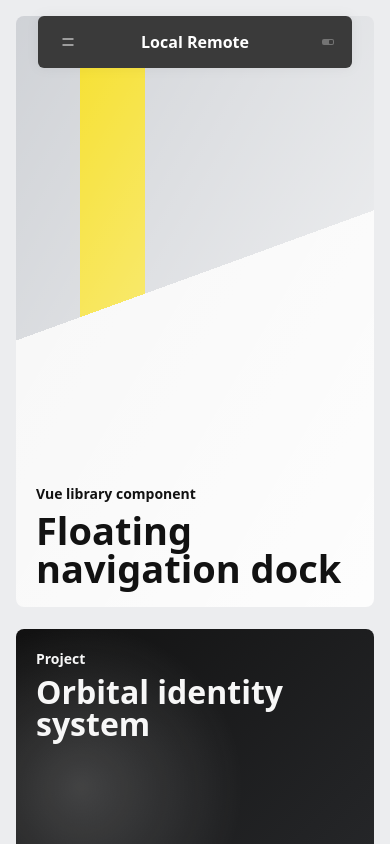
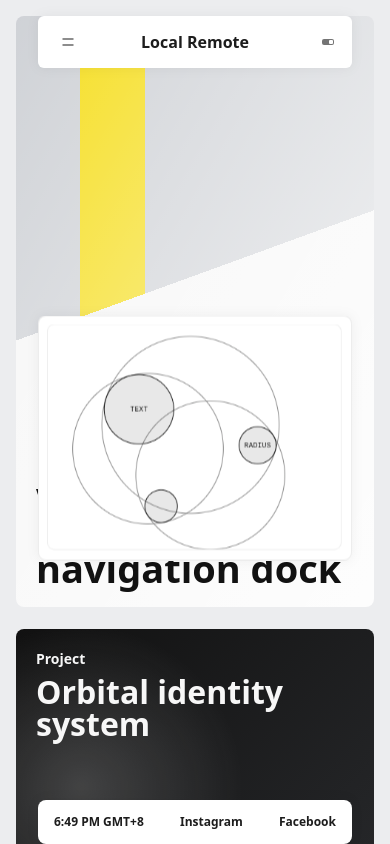
Before and after one commit to penbillpopo/local-remote, a Vue app: page / in a window 390 px wide. Both pictures are taken after a click on the button 328 px from the left and 42 px from the top of the page. Shown: the top 844 px of the page. Built offline with nearby package versions, Linux system fonts and the light colour scheme.

Commit message:
修正動畫效果

```diff
--- a/playground/App.vue
+++ b/playground/App.vue
@@ -1,48 +1,85 @@
 <script setup lang="ts">
-import { VueEffect } from '../src'
-import '../src/style.css'
+import { computed } from 'vue';
+import { VueEffect } from '../src';
+import '../src/style.css';
 
 const links = [
-  { label: 'Projects', href: '#projects' },
-  { label: 'Fragments', href: '#fragments' },
-  { label: 'News', href: '#news' },
-  { label: 'About', href: '#about' }
-]
+  { label: 'Projects', href: '/projects' },
+  { label: 'Fragments', href: '/fragments' },
+  { label: 'News', href: '/news' },
+  { label: 'About', href: '/about' },
+];
+
+const pages = {
+  '/': {
+    eyebrow: 'Vue library component',
+    title: 'Floating navigation dock',
+    tone: 'home',
+  },
+  '/projects': {
+    eyebrow: 'Projects',
+    title: 'Orbital identity system',
+    tone: 'dark',
+  },
+  '/fragments': {
+    eyebrow: 'Fragments',
+    title: 'Type motion archive',
+    tone: 'pink',
+  },
+  '/news': {
+    eyebrow: 'News',
+    title: 'A stage for generations',
+    tone: 'black',
+  },
+  '/about': {
+    eyebrow: 'About',
+    title: 'Physical and virtual presence',
+    tone: 'light',
+  },
+};
+
+const currentPage = computed(() => {
+  const path = window.location.pathname;
+  return pages[path as keyof typeof pages] ?? pages['/'];
+});
 
 const cards = [
   {
     eyebrow: 'Project',
     title: 'Orbital identity system',
-    text: 'A compact scroll test section with a large image-like panel and dense reading rhythm.'
+    text: 'A compact scroll test section with a large image-like panel and dense reading rhythm.',
   },
   {
     eyebrow: 'Fragment',
     title: 'Type motion archive',
-    text: 'Scroll down to collapse the dock into one block, then scroll up to reveal the middle state.'
+    text: 'Scroll down to collapse the dock into one block, then scroll up to reveal the middle state.',
   },
   {
     eyebrow: 'News',
     title: 'A stage for generations',
-    text: 'Return to the very top to bring back the intro block and all three visible sections.'
+    text: 'Return to the very top to bring back the intro block and all three visible sections.',
   },
   {
     eyebrow: 'About',
     title: 'Physical and virtual presence',
-    text: 'The page is intentionally tall so the component can be tested with real scroll gestures.'
-  }
-]
+    text: 'The page is intentionally tall so the component can be tested with real scroll gestures.',
+  },
+];
 </script>
 
 <template>
   <main class="playground">
-    <section class="playground-hero">
+    <section
+      class="playground-hero"
+      :class="`playground-hero--${currentPage.tone}`"
+    >
       <div>
-        <p>Vue library component</p>
-        <h1>Floating navigation dock</h1>
+        <p>{{ currentPage.eyebrow }}</p>
+        <h1>{{ currentPage.title }}</h1>
       </div>
     </section>
 
-    <section id="projects" class="playground-grid">
+    <section class="playground-grid">
       <article v-for="card in cards" :key="card.title" class="playground-card">
         <div>
           <p>{{ card.eyebrow }}</p>
@@ -52,17 +89,17 @@ const cards = [
       </article>
     </section>
 
-    <section id="fragments" class="playground-band playground-band--pink">
+    <section class="playground-band playground-band--pink">
       <p>Fragments</p>
       <h2>Scroll direction controls the dock.</h2>
     </section>
 
-    <section id="news" class="playground-band playground-band--dark">
+    <section class="playground-band playground-band--dark">
       <p>News</p>
       <h2>Down shows one block. Up in the middle shows two.</h2>
     </section>
 
-    <section id="about" class="playground-band playground-band--light">
+    <section class="playground-band playground-band--light">
       <p>About</p>
       <h2>At the top, the introduction returns for three blocks.</h2>
     </section>
--- a/src/components/VueEffect.vue
+++ b/src/components/VueEffect.vue
@@ -1,24 +1,25 @@
 <script setup lang="ts">
-import { computed, onBeforeUnmount, onMounted, ref } from 'vue'
+import { computed, onBeforeUnmount, onMounted, ref } from 'vue';
+import circleImage from '../../asset/circle.png';
 
 export interface VueEffectLink {
-  label: string
-  href: string
+  label: string;
+  href: string;
 }
 
 const props = withDefaults(
   defineProps<{
-    title?: string
-    description?: string
-    homeHref?: string
-    links?: VueEffectLink[]
-    socialLinks?: VueEffectLink[]
-    timezone?: string
-    activeHref?: string
-    defaultOpen?: boolean
-    showIntro?: boolean
-    showThemeToggle?: boolean
-    collapseOnScroll?: boolean
+    title?: string;
+    description?: string;
+    homeHref?: string;
+    links?: VueEffectLink[];
+    socialLinks?: VueEffectLink[];
+    timezone?: string;
+    activeHref?: string;
+    defaultOpen?: boolean;
+    showIntro?: boolean;
+    showThemeToggle?: boolean;
+    collapseOnScroll?: boolean;
   }>(),
   {
     title: 'Local Remote',
@@ -29,31 +30,36 @@ const props = withDefaults(
       { label: 'Projects', href: '/projects' },
       { label: 'Fragments', href: '/fragments' },
       { label: 'News', href: '/news' },
-      { label: 'About', href: '/about' }
+      { label: 'About', href: '/about' },
     ],
     socialLinks: () => [
       { label: 'Instagram', href: 'https://www.instagram.com/local.remote' },
-      { label: 'Facebook', href: 'https://www.facebook.com/local.remotedesign' }
+      {
+        label: 'Facebook',
+        href: 'https://www.facebook.com/local.remotedesign',
+      },
     ],
     timezone: 'Asia/Taipei',
     activeHref: '',
     defaultOpen: false,
     showIntro: true,
     showThemeToggle: true,
-    collapseOnScroll: true
+    collapseOnScroll: true,
   }
-)
+);
 
-const isOpen = ref(props.defaultOpen)
-const isDark = ref(false)
-const displayLevel = ref(3)
-const scrollDirection = ref<'up' | 'down'>('up')
-const currentHref = ref('')
-const now = ref(new Date())
-let timer: number | undefined
-let lastScrollY = 0
-let accumulatedDelta = 0
-let frame = 0
+const isOpen = ref(props.defaultOpen);
+const isCustomiserOpen = ref(false);
+const displayLevel = ref(3);
+const isHome = ref(isHomeLocation());
+const scrollDirection = ref<'up' | 'down'>('up');
+const currentHref = ref('');
+const now = ref(new Date());
+const customiserStorageKey = 'vue-effect:customiser-open';
+let timer: number | undefined;
+let lastScrollY = 0;
+let accumulatedDelta = 0;
+let frame = 0;
 
 const formattedTime = computed(() => {
   const formatter = new Intl.DateTimeFormat('en-US', {
@@ -61,127 +67,173 @@ const formattedTime = computed(() => {
     minute: '2-digit',
     hour12: true,
     timeZone: props.timezone,
-    timeZoneName: 'shortOffset'
-  })
+    timeZoneName: 'shortOffset',
+  });
 
-  return formatter.format(now.value).replace('AM', 'AM').replace('PM', 'PM')
-})
+  return formatter.format(now.value).replace('AM', 'AM').replace('PM', 'PM');
+});
 
 const rootClasses = computed(() => [
   `vue-effect--level-${displayLevel.value}`,
   `vue-effect--scroll-${scrollDirection.value}`,
   {
     'vue-effect--open': isOpen.value,
-    'vue-effect--dark': isDark.value
-  }
-])
+    'vue-effect--customising': isCustomiserOpen.value,
+  },
+]);
 
-const activeTarget = computed(() => props.activeHref || currentHref.value)
+const activeTarget = computed(() => props.activeHref || currentHref.value);
 
 function getCurrentHref() {
-  if (typeof window === 'undefined') return ''
-  return window.location.hash || window.location.pathname
+  if (typeof window === 'undefined') return '';
+  return window.location.hash || window.location.pathname;
 }
 
 function normalizeHref(href: string) {
-  if (href.startsWith('#')) return href
+  if (href.startsWith('#')) return href;
 
   try {
-    const url = new URL(href, window.location.origin)
-    return url.hash || url.pathname
+    const url = new URL(href, window.location.origin);
+    return url.hash || url.pathname;
   } catch {
-    return href
+    return href;
   }
 }
 
 function isActiveLink(href: string) {
-  return normalizeHref(href) === normalizeHref(activeTarget.value)
+  return normalizeHref(href) === normalizeHref(activeTarget.value);
 }
 
 function isHomeLocation() {
-  if (typeof window === 'undefined') return true
-  return !window.location.hash && window.location.pathname === '/'
+  if (typeof window === 'undefined') return true;
+  return !window.location.hash && window.location.pathname === '/';
 }
 
 function setDisplayLevel(nextLevel: number) {
-  displayLevel.value = isHomeLocation() ? nextLevel : Math.min(nextLevel, 2)
+  const resolvedLevel = isHomeLocation() ? nextLevel : Math.min(nextLevel, 2);
+  displayLevel.value = resolvedLevel;
 }
 
 function updateCurrentHref() {
-  currentHref.value = getCurrentHref()
-  setDisplayLevel(displayLevel.value)
+  currentHref.value = getCurrentHref();
+  isHome.value = isHomeLocation();
+  setDisplayLevel(displayLevel.value);
 }
 
 function onLinkClick(event: MouseEvent, href: string) {
   if (!props.activeHref) {
-    currentHref.value = normalizeHref(href)
+    currentHref.value = normalizeHref(href);
   }
 
-  if (!href.startsWith('#')) return
+  if (!href.startsWith('#')) return;
 
-  const target = document.querySelector(href)
-  if (!target) return
+  const target = document.querySelector(href);
+  if (!target) return;
 
-  event.preventDefault()
-  window.history.pushState(null, '', href)
-  setDisplayLevel(displayLevel.value)
-  target.scrollIntoView({ block: 'start', behavior: 'smooth' })
+  event.preventDefault();
+  window.history.pushState(null, '', href);
+  setDisplayLevel(displayLevel.value);
+  target.scrollIntoView({ block: 'start', behavior: 'smooth' });
 }
 
 function updateScrollState() {
-  const currentY = window.scrollY
-  const delta = currentY - lastScrollY
-  accumulatedDelta += delta
+  const currentY = window.scrollY;
+  const delta = currentY - lastScrollY;
+  accumulatedDelta += delta;
 
   if (currentY <= 24) {
-    scrollDirection.value = 'up'
-    setDisplayLevel(3)
-    accumulatedDelta = 0
+    scrollDirection.value = 'up';
+    setDisplayLevel(3);
+    accumulatedDelta = 0;
   } else if (accumulatedDelta > 18) {
-    scrollDirection.value = 'down'
-    setDisplayLevel(1)
-    accumulatedDelta = 0
+    scrollDirection.value = 'down';
+    setDisplayLevel(1);
+    accumulatedDelta = 0;
   } else if (accumulatedDelta < -18) {
-    scrollDirection.value = 'up'
-    setDisplayLevel(2)
-    accumulatedDelta = 0
+    scrollDirection.value = 'up';
+    setDisplayLevel(2);
+    accumulatedDelta = 0;
   }
 
-  lastScrollY = currentY
-  frame = 0
+  lastScrollY = currentY;
+  frame = 0;
 }
 
 function onScroll() {
-  if (!props.collapseOnScroll || frame) return
-  frame = window.requestAnimationFrame(updateScrollState)
+  if (!props.collapseOnScroll || frame) return;
+  frame = window.requestAnimationFrame(updateScrollState);
+}
+
+function readStoredCustomiserState() {
+  try {
+    isCustomiserOpen.value =
+      window.localStorage.getItem(customiserStorageKey) === 'true';
+  } catch {
+    isCustomiserOpen.value = false;
+  }
+}
+
+function writeStoredCustomiserState() {
+  try {
+    window.localStorage.setItem(
+      customiserStorageKey,
+      String(isCustomiserOpen.value)
+    );
+  } catch {
+    // Ignore storage errors from private browsing or restricted embeds.
+  }
+}
+
+function toggleCustomiser() {
+  isCustomiserOpen.value = !isCustomiserOpen.value;
+  writeStoredCustomiserState();
 }
 
 onMounted(() => {
-  updateCurrentHref()
-  lastScrollY = window.scrollY
-  setDisplayLevel(lastScrollY <= 24 ? 3 : 2)
+  readStoredCustomiserState();
+  updateCurrentHref();
+  lastScrollY = window.scrollY;
+  setDisplayLevel(lastScrollY <= 24 ? 3 : 2);
 
   timer = window.setInterval(() => {
-    now.value = new Date()
-  }, 30_000)
+    now.value = new Date();
+  }, 30_000);
 
-  window.addEventListener('scroll', onScroll, { passive: true })
-  window.addEventListener('hashchange', updateCurrentHref)
-  window.addEventListener('popstate', updateCurrentHref)
-})
+  window.addEventListener('scroll', onScroll, { passive: true });
+  window.addEventListener('hashchange', updateCurrentHref);
+  window.addEventListener('popstate', updateCurrentHref);
+});
 
 onBeforeUnmount(() => {
-  if (timer) window.clearInterval(timer)
-  if (frame) window.cancelAnimationFrame(frame)
-  window.removeEventListener('scroll', onScroll)
-  window.removeEventListener('hashchange', updateCurrentHref)
-  window.removeEventListener('popstate', updateCurrentHref)
-})
+  if (timer) window.clearInterval(timer);
+  if (frame) window.cancelAnimationFrame(frame);
+  window.removeEventListener('scroll', onScroll);
+  window.removeEventListener('hashchange', updateCurrentHref);
+  window.removeEventListener('popstate', updateCurrentHref);
+});
 </script>
 
 <template>
   <aside class="vue-effect" :class="rootClasses">
-    <section v-if="showIntro" class="vue-effect__intro" aria-label="Introduction" :aria-hidden="displayLevel < 3">
+    <section
+      v-if="showThemeToggle"
+      class="vue-effect__customiser"
+      aria-label="Customiser"
+      :aria-hidden="!isCustomiserOpen || displayLevel < 3"
+    >
+      <img
+        class="vue-effect__customiser-graphic"
+        :src="circleImage"
+        alt="Text and radius controls"
+      />
+    </section>
+
+    <section
+      v-if="showIntro"
+      class="vue-effect__intro"
+      aria-label="Introduction"
+      :aria-hidden="displayLevel < 3"
+    >
       <h2>We are {{ title }}.</h2>
       <p>{{ description }}</p>
     </section>
@@ -202,12 +254,12 @@ onBeforeUnmount(() => {
         <a class="vue-effect__brand" :href="homeHref">{{ title }}</a>
 
         <button
-          v-if="showThemeToggle"
+          v-if="showThemeToggle && isHome"
           class="vue-effect__switch vue-effect__switch--mobile"
           type="button"
-          :aria-pressed="isDark"
-          aria-label="Toggle theme"
-          @click="isDark = !isDark"
+          :aria-pressed="isCustomiserOpen"
+          aria-label="Toggle customiser"
+          @click="toggleCustomiser"
         >
           <span></span>
         </button>
@@ -237,17 +289,23 @@ onBeforeUnmount(() => {
 
     <footer class="vue-effect__footer" :aria-hidden="displayLevel < 2">
       <span class="vue-effect__time">{{ formattedTime }}</span>
-      <a v-for="link in socialLinks" :key="link.href" :href="link.href" target="_blank" rel="noreferrer">
+      <a
+        v-for="link in socialLinks"
+        :key="link.href"
+        :href="link.href"
+        target="_blank"
+        rel="noreferrer"
+      >
         {{ link.label }}
       </a>
 
       <button
-        v-if="showThemeToggle"
+        v-if="showThemeToggle && isHome"
         class="vue-effect__switch vue-effect__switch--desktop"
         type="button"
-        :aria-pressed="isDark"
-        aria-label="Toggle theme"
-        @click="isDark = !isDark"
+        :aria-pressed="isCustomiserOpen"
+        aria-label="Toggle customiser"
+        @click="toggleCustomiser"
       >
         <span></span>
       </button>
--- /dev/null
+++ b/src/env.d.ts
@@ -0,0 +1,4 @@
+declare module '*.png' {
+  const src: string
+  export default src
+}
--- a/src/style.css
+++ b/src/style.css
@@ -22,14 +22,6 @@
   font-family: system-ui, -apple-system, BlinkMacSystemFont, "Segoe UI", sans-serif;
 }
 
-.vue-effect--dark {
-  --ve-bg: #181818;
-  --ve-panel: #3a3a3a;
-  --ve-text: #ffffff;
-  --ve-muted: #c0c0c0;
-  --ve-hover: #181818;
-}
-
 .vue-effect *,
 .vue-effect *::before,
 .vue-effect *::after {
@@ -41,6 +33,7 @@
   text-decoration: none;
 }
 
+.vue-effect__customiser,
 .vue-effect__intro,
 .vue-effect__panel,
 .vue-effect__footer {
@@ -55,6 +48,43 @@
     transform var(--ve-duration) var(--ve-ease),
     opacity var(--ve-duration-fast) ease,
     filter var(--ve-duration-fast) ease;
+}
+
+.vue-effect__customiser {
+  position: absolute;
+  left: 0;
+  bottom: calc(100% + 1px);
+  z-index: 1;
+  display: flex;
+  align-items: center;
+  justify-content: center;
+  width: 100%;
+  height: 305px;
+  max-height: 305px;
+  padding: 8px;
+  border: 1px solid rgba(29, 29, 29, 0.08);
+  border-radius: var(--ve-radius);
+  opacity: 0;
+  filter: blur(1px);
+  overflow: hidden;
+  pointer-events: none;
+  transform: translateY(72px) scale(0.985);
+  transition-delay: 0ms;
+}
+
+.vue-effect--customising.vue-effect--level-3 .vue-effect__customiser {
+  opacity: 1;
+  filter: blur(0);
+  pointer-events: auto;
+  transform: translateY(0) scale(1);
+  transition-delay: 45ms;
+}
+
+.vue-effect__customiser-graphic {
+  display: block;
+  width: 100%;
+  height: 100%;
+  object-fit: contain;
 }
 
 .vue-effect__intro {
@@ -256,14 +286,6 @@
   transform: translateY(0);
 }
 
-.vue-effect--scroll-down.vue-effect--level-1 .vue-effect__links {
-  transform: translateY(16px) scale(0.985);
-}
-
-.vue-effect--scroll-up.vue-effect--level-1 .vue-effect__links {
-  transform: translateY(18px) scale(0.985);
-}
-
 .vue-effect--level-2 .vue-effect__links {
   transition-delay: 35ms;
 }
@@ -330,13 +352,15 @@
 @media (max-width: 550px) {
   .vue-effect {
     top: 16px;
-    left: 50%;
+    left: 0;
+    right: 0;
     bottom: auto;
     display: block;
-    width: min(314px, calc(100vw - 32px));
-    height: auto;
+    width: 100%;
+    height: 100vh;
+    margin: 0 auto;
     padding-top: 0;
-    transform: translateX(-50%);
+    transform: none;
     pointer-events: none;
   }
 
@@ -344,12 +368,63 @@
     display: none;
   }
 
+  .vue-effect__customiser {
+    position: fixed;
+    top: 50%;
+    left: 50%;
+    bottom: auto;
+    z-index: 0;
+    display: flex;
+    width: min(314px, calc(100vw - 32px));
+    height: 245px;
+    padding: 8px;
+    opacity: 0;
+    pointer-events: none;
+    transform: translate(-50%, -50%) translateY(56px) scale(0.985);
+  }
+
+  .vue-effect--customising.vue-effect--level-3 .vue-effect__customiser {
+    opacity: 1;
+    pointer-events: auto;
+    transform: translate(-50%, -50%) translateY(0) scale(1);
+  }
+
+  .vue-effect--customising.vue-effect--scroll-down:not(.vue-effect--level-3) .vue-effect__customiser {
+    opacity: 0;
+    pointer-events: none;
+    transform: translate(-50%, -50%) translateY(72px) scale(0.985);
+  }
+
+  .vue-effect__customiser-graphic {
+    object-fit: cover;
+  }
+
   .vue-effect__panel {
-    width: 100%;
-    height: fit-content;
+    position: relative;
+    width: min(314px, calc(100vw - 32px));
+    margin: 0 auto;
+    height: 52px;
     border-radius: 6px;
+    overflow: hidden;
     pointer-events: auto;
-    transform: none !important;
+    transform: translateY(0) !important;
+    transition:
+      height var(--ve-duration-fast) var(--ve-ease),
+      background-color 180ms ease,
+      transform var(--ve-duration) var(--ve-ease);
+  }
+
+  .vue-effect--open .vue-effect__panel {
+    height: 104px;
+  }
+
+  .vue-effect--scroll-down.vue-effect--level-1 .vue-effect__panel,
+  .vue-effect--scroll-down.vue-effect--level-2 .vue-effect__panel {
+    transform: translateY(14px) !important;
+  }
+
+  .vue-effect--scroll-up .vue-effect__panel {
+    transform: translateY(0) !important;
   }
 
   .vue-effect__top {
@@ -419,44 +494,50 @@
   }
 
   .vue-effect__links {
+    position: absolute;
+    left: 0;
+    right: 0;
+    top: 52px;
     justify-content: space-between;
-    max-height: 0;
-    padding: 0 12px;
+    height: 52px;
+    max-height: none;
+    padding: 12px 12px 16px;
     opacity: 0;
+    filter: none !important;
     pointer-events: none;
-    transform: translateY(-10px);
+    transform: none;
     transition:
-      max-height var(--ve-duration-fast) var(--ve-ease),
-      padding var(--ve-duration-fast) var(--ve-ease),
       opacity 280ms ease,
-      transform var(--ve-duration-fast) var(--ve-ease),
       filter 280ms ease;
   }
 
   .vue-effect--open .vue-effect__links {
-    max-height: 64px;
+    max-height: none;
     padding: 12px 12px 16px;
     opacity: 1;
+    filter: none !important;
     pointer-events: auto;
-    transform: translateY(0);
+    transform: none;
   }
 
   .vue-effect--level-2 .vue-effect__links,
   .vue-effect--level-3 .vue-effect__links {
-    max-height: 0;
-    padding: 0 12px;
+    max-height: none;
+    padding: 12px 12px 16px;
     opacity: 0;
+    filter: none !important;
     pointer-events: none;
-    transform: translateY(-10px);
+    transform: none;
   }
 
   .vue-effect--open.vue-effect--level-2 .vue-effect__links,
   .vue-effect--open.vue-effect--level-3 .vue-effect__links {
-    max-height: 64px;
+    max-height: none;
     padding: 12px 12px 16px;
     opacity: 1;
+    filter: none !important;
     pointer-events: auto;
-    transform: translateY(0);
+    transform: none;
   }
 
   .vue-effect__links a {
@@ -482,7 +563,28 @@
   }
 
   .vue-effect__footer {
-    display: none;
+    position: fixed;
+    left: 50%;
+    bottom: 0;
+    z-index: 2;
+    display: flex;
+    justify-content: space-between;
+    width: min(314px, calc(100vw - 32px));
+    max-height: 44px;
+    min-height: 44px;
+    margin-top: 0;
+    padding: 14px 16px;
+    opacity: 1;
+    pointer-events: none;
+    transform: translate(-50%, 18px);
+  }
+
+  .vue-effect--level-2 .vue-effect__footer,
+  .vue-effect--level-3 .vue-effect__footer {
+    bottom: 16px;
+    opacity: 1;
+    pointer-events: auto;
+    transform: translate(-50%, 0);
   }
 }
 
```
Also changed, not shown: playground/style.css (+26 -0 lines), asset/circle.png (added).
